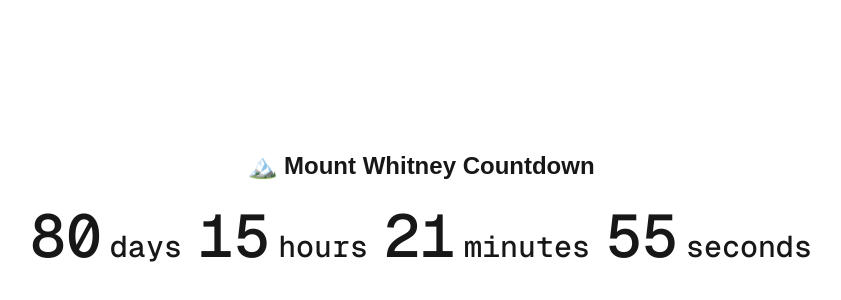
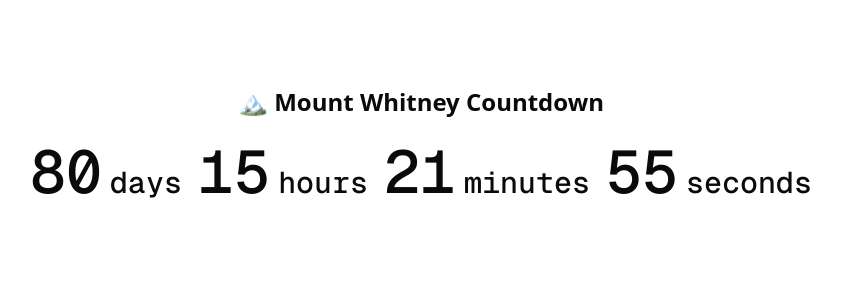
Before and after one commit to akhilpanchal/whitneyprep, a Next.js app: page / in a window 1280 px wide. Shown: the part 256-556 px from the top of the page, without its empty margins (219-1060 px from the left). Built offline with nearby package versions, Linux system fonts and the light colour scheme.

Commit message:
fix: layout

```diff
--- a/src/app/globals.css
+++ b/src/app/globals.css
@@ -1,39 +1,122 @@
 @import "tailwindcss";
+@import "tw-animate-css";
 
-:root {
-  --background: #ffffff;
-  --foreground: #171717;
-}
+@custom-variant dark (&:is(.dark *));
 
 @theme inline {
   --color-background: var(--background);
   --color-foreground: var(--foreground);
   --font-sans: var(--font-geist-sans);
   --font-mono: var(--font-geist-mono);
+  --color-sidebar-ring: var(--sidebar-ring);
+  --color-sidebar-border: var(--sidebar-border);
+  --color-sidebar-accent-foreground: var(--sidebar-accent-foreground);
+  --color-sidebar-accent: var(--sidebar-accent);
+  --color-sidebar-primary-foreground: var(--sidebar-primary-foreground);
+  --color-sidebar-primary: var(--sidebar-primary);
+  --color-sidebar-foreground: var(--sidebar-foreground);
+  --color-sidebar: var(--sidebar);
+  --color-chart-5: var(--chart-5);
+  --color-chart-4: var(--chart-4);
+  --color-chart-3: var(--chart-3);
+  --color-chart-2: var(--chart-2);
+  --color-chart-1: var(--chart-1);
+  --color-ring: var(--ring);
+  --color-input: var(--input);
+  --color-border: var(--border);
+  --color-destructive: var(--destructive);
+  --color-accent-foreground: var(--accent-foreground);
+  --color-accent: var(--accent);
+  --color-muted-foreground: var(--muted-foreground);
+  --color-muted: var(--muted);
+  --color-secondary-foreground: var(--secondary-foreground);
+  --color-secondary: var(--secondary);
+  --color-primary-foreground: var(--primary-foreground);
+  --color-primary: var(--primary);
+  --color-popover-foreground: var(--popover-foreground);
+  --color-popover: var(--popover);
+  --color-card-foreground: var(--card-foreground);
+  --color-card: var(--card);
+  --radius-sm: calc(var(--radius) - 4px);
+  --radius-md: calc(var(--radius) - 2px);
+  --radius-lg: var(--radius);
+  --radius-xl: calc(var(--radius) + 4px);
 }
 
-@media (prefers-color-scheme: dark) {
-  :root {
-    --background: #0a0a0a;
-    --foreground: #ededed;
+:root {
+  --radius: 0.625rem;
+  --background: oklch(1 0 0);
+  --foreground: oklch(0.145 0 0);
+  --card: oklch(1 0 0);
+  --card-foreground: oklch(0.145 0 0);
+  --popover: oklch(1 0 0);
+  --popover-foreground: oklch(0.145 0 0);
+  --primary: oklch(0.205 0 0);
+  --primary-foreground: oklch(0.985 0 0);
+  --secondary: oklch(0.97 0 0);
+  --secondary-foreground: oklch(0.205 0 0);
+  --muted: oklch(0.97 0 0);
+  --muted-foreground: oklch(0.556 0 0);
+  --accent: oklch(0.97 0 0);
+  --accent-foreground: oklch(0.205 0 0);
+  --destructive: oklch(0.577 0.245 27.325);
+  --border: oklch(0.922 0 0);
+  --input: oklch(0.922 0 0);
+  --ring: oklch(0.708 0 0);
+  --chart-1: oklch(0.646 0.222 41.116);
+  --chart-2: oklch(0.6 0.118 184.704);
+  --chart-3: oklch(0.398 0.07 227.392);
+  --chart-4: oklch(0.828 0.189 84.429);
+  --chart-5: oklch(0.769 0.188 70.08);
+  --sidebar: oklch(0.985 0 0);
+  --sidebar-foreground: oklch(0.145 0 0);
+  --sidebar-primary: oklch(0.205 0 0);
+  --sidebar-primary-foreground: oklch(0.985 0 0);
+  --sidebar-accent: oklch(0.97 0 0);
+  --sidebar-accent-foreground: oklch(0.205 0 0);
+  --sidebar-border: oklch(0.922 0 0);
+  --sidebar-ring: oklch(0.708 0 0);
+}
+
+.dark {
+  --background: oklch(0.145 0 0);
+  --foreground: oklch(0.985 0 0);
+  --card: oklch(0.205 0 0);
+  --card-foreground: oklch(0.985 0 0);
+  --popover: oklch(0.205 0 0);
+  --popover-foreground: oklch(0.985 0 0);
+  --primary: oklch(0.922 0 0);
+  --primary-foreground: oklch(0.205 0 0);
+  --secondary: oklch(0.269 0 0);
+  --secondary-foreground: oklch(0.985 0 0);
+  --muted: oklch(0.269 0 0);
+  --muted-foreground: oklch(0.708 0 0);
+  --accent: oklch(0.269 0 0);
+  --accent-foreground: oklch(0.985 0 0);
+  --destructive: oklch(0.704 0.191 22.216);
+  --border: oklch(1 0 0 / 10%);
+  --input: oklch(1 0 0 / 15%);
+  --ring: oklch(0.556 0 0);
+  --chart-1: oklch(0.488 0.243 264.376);
+  --chart-2: oklch(0.696 0.17 162.48);
+  --chart-3: oklch(0.769 0.188 70.08);
+  --chart-4: oklch(0.627 0.265 303.9);
+  --chart-5: oklch(0.645 0.246 16.439);
+  --sidebar: oklch(0.205 0 0);
+  --sidebar-foreground: oklch(0.985 0 0);
+  --sidebar-primary: oklch(0.488 0.243 264.376);
+  --sidebar-primary-foreground: oklch(0.985 0 0);
+  --sidebar-accent: oklch(0.269 0 0);
+  --sidebar-accent-foreground: oklch(0.985 0 0);
+  --sidebar-border: oklch(1 0 0 / 10%);
+  --sidebar-ring: oklch(0.556 0 0);
+}
+
+@layer base {
+  * {
+    @apply border-border outline-ring/50;
+  }
+  body {
+    @apply bg-background text-foreground;
   }
 }
-
-body {
-  background: var(--background);
-  color: var(--foreground);
-  font-family: Arial, Helvetica, sans-serif;
-  margin-left: auto;
-  margin-right: auto;
-  display: flex;
-  height: 100%;
-  max-width: 48rem;
-  flex-direction: column;
-  padding-left: 2rem;
-  padding-right: 2rem;
-  padding-top: 4rem;
-  font-size: 1rem;
-  line-height: 1.5rem;
-  font-weight: 400;
-  -webkit-font-smoothing: antialiased;
-}
```
